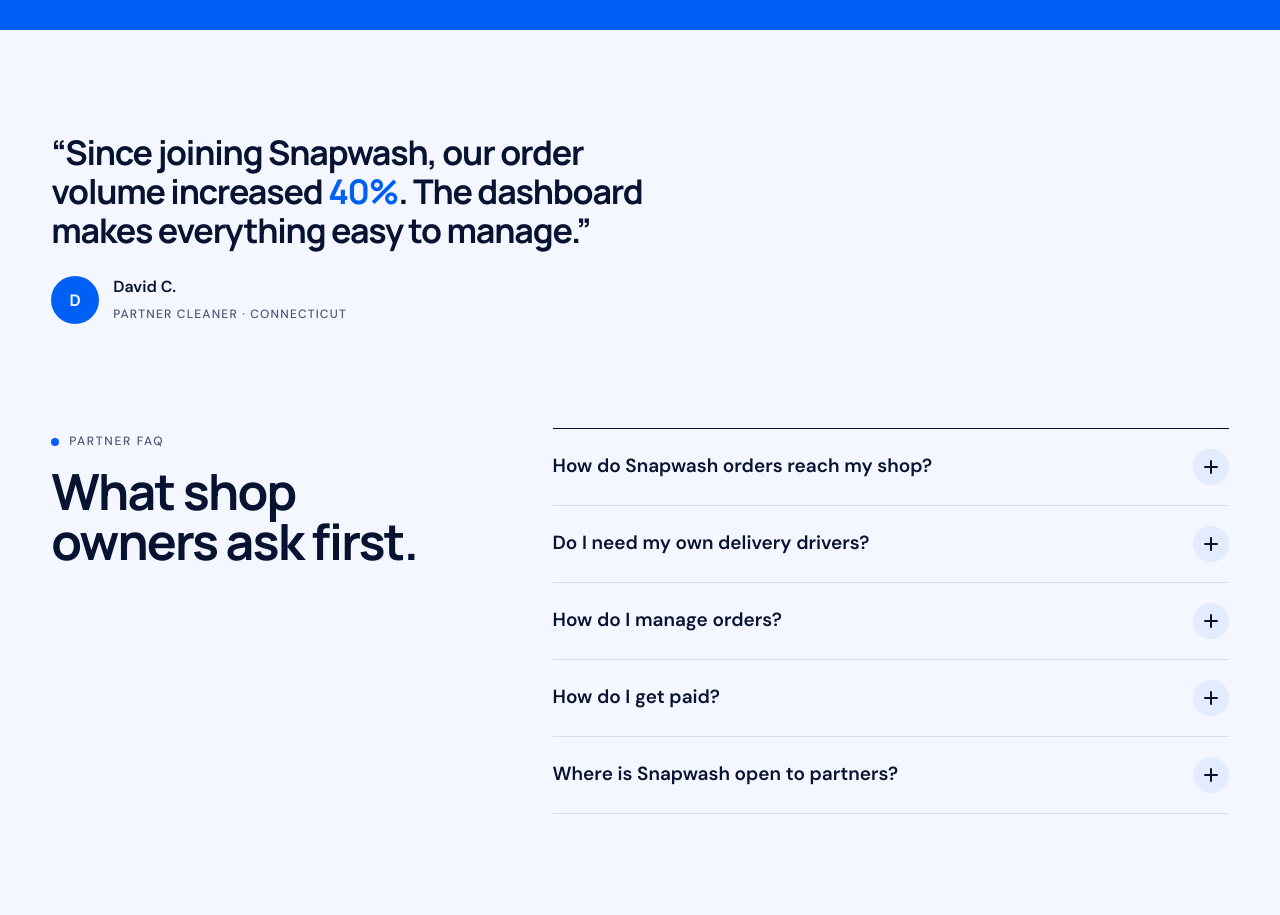
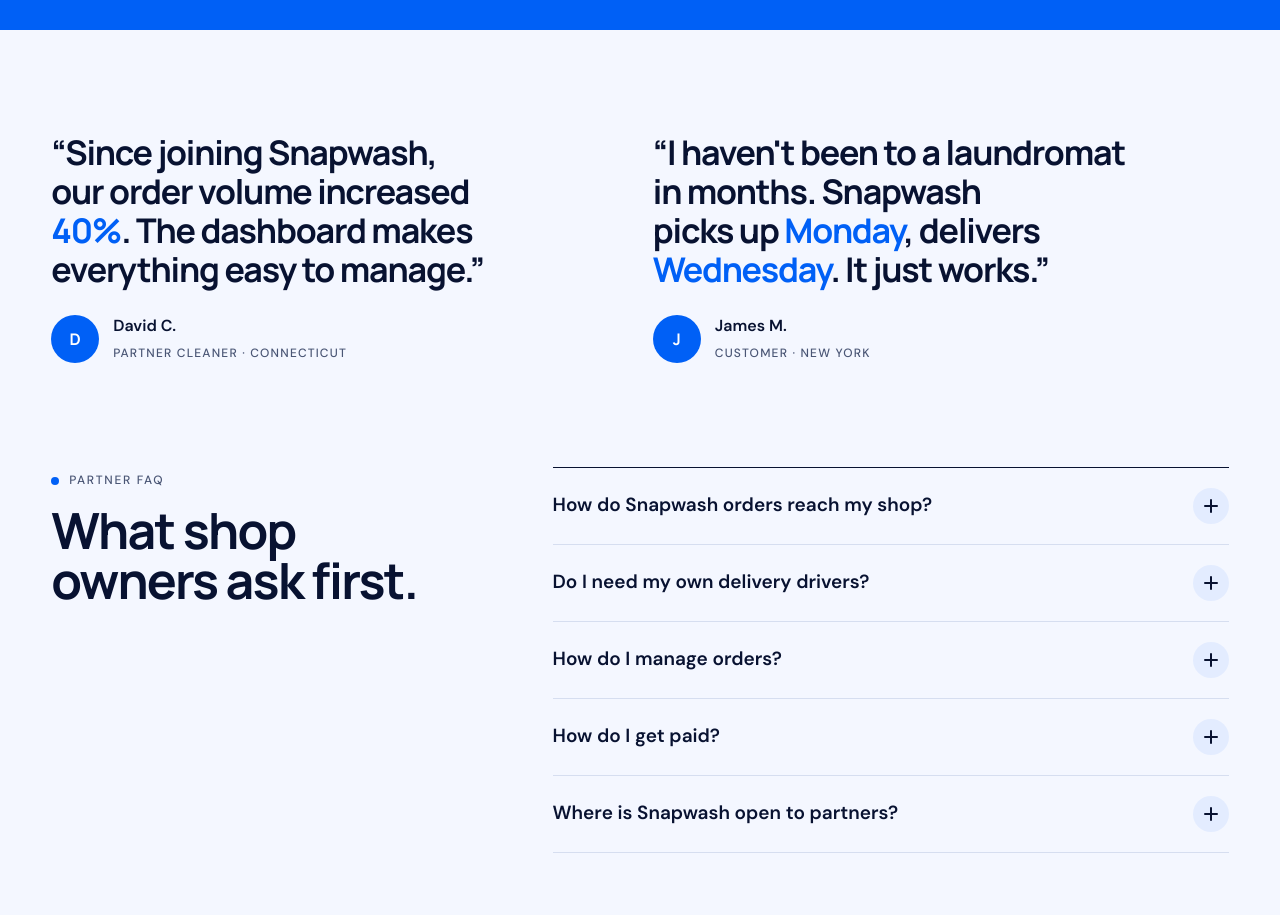
Before and after one commit to getontv989-code/snapwash-web, a Next.js app: page /cleaners in a window 1280 px wide. Shown: the part 2260-3175 px from the top of the page. Built offline with nearby package versions, Linux system fonts and the light colour scheme.

Commit message:
Add a second desktop testimonial on Drive and Cleaners
Co-Authored-By: Claude Opus 5.5 (1M context) <noreply@anthropic.com>
Claude-Session: https://claude.ai/code/session_011FrHPCYvbpM8mhGeQsoQWK

```diff
--- a/app/cleaners/page.tsx
+++ b/app/cleaners/page.tsx
@@ -118,6 +118,10 @@ export default function CleanersPage() {
               <blockquote><p>“Since joining Snapwash, our order volume increased <mark>40%</mark>. The dashboard makes everything easy to manage.”</p></blockquote>
               <figcaption className="who"><span className="avatar" aria-hidden="true">D</span><div><b>David C.</b><span>Partner cleaner · Connecticut</span></div></figcaption>
             </figure>
+            <figure className="quote quote--2">
+              <blockquote><p>“I haven't been to a laundromat in months. Snapwash picks up <mark>Monday</mark>, delivers <mark>Wednesday</mark>. It just works.”</p></blockquote>
+              <figcaption className="who"><span className="avatar" aria-hidden="true">J</span><div><b>James M.</b><span>Customer · New York</span></div></figcaption>
+            </figure>
           </div>
         </section>
 
--- a/app/drive/page.tsx
+++ b/app/drive/page.tsx
@@ -101,6 +101,10 @@ export default function DrivePage() {
               <blockquote><p>“Driving for Snapwash is the most <mark>flexible gig</mark> I've had. The app is smooth and payouts are always on time.”</p></blockquote>
               <figcaption className="who"><span className="avatar" aria-hidden="true">S</span><div><b>Sarah R.</b><span>Driver · New Jersey</span></div></figcaption>
             </figure>
+            <figure className="quote quote--2">
+              <blockquote><p>“Since joining Snapwash, our order volume increased <mark>40%</mark>. The dashboard makes everything easy to manage.”</p></blockquote>
+              <figcaption className="who"><span className="avatar" aria-hidden="true">D</span><div><b>David C.</b><span>Partner cleaner · Connecticut</span></div></figcaption>
+            </figure>
           </div>
         </section>
 
--- a/app/globals.css
+++ b/app/globals.css
@@ -408,8 +408,6 @@ html { scroll-padding-top: calc(env(safe-area-inset-top, 0px) + 84px); }
 .quote-block .grid { row-gap: 24px; align-items: stretch; }
 .quote-block .quote { margin: 0; display: grid; grid-template-rows: 1fr auto; gap: 24px; grid-column: 1 / span 6; }
 .quote-block .quote--2 { grid-column: 7 / -1; }
-.quote-block .quote--solo { grid-column: 1 / span 10; }
-.quote-block .quote--solo blockquote p { max-width: 30ch; }
 .quote-block blockquote { margin: 0; }
 .quote-block blockquote p { font: 700 var(--t-xl)/1.15 var(--display); max-width: 22ch; letter-spacing: -.035em; text-wrap: balance; }
 .quote-block blockquote p mark { background: none; color: var(--blue); }
@@ -418,7 +416,7 @@ html { scroll-padding-top: calc(env(safe-area-inset-top, 0px) + 84px); }
 .who b { display: block; font-weight: 600; }
 .who div span { font: 500 var(--t-xs)/1.3 var(--mono); letter-spacing: .1em; text-transform: uppercase; color: var(--muted); }
 .night .who div span { color: var(--night-muted); }
-@media (max-width: 900px) { .quote-block .quote { grid-column: 1 / -1; } .quote-block .quote--2 { display: none; } }
+@media (max-width: 900px) { .quote-block .quote { grid-column: 1 / -1; } .quote-block .quote--2 { display: none; } .quote-block .quote--solo blockquote p { max-width: 30ch; } }
 
 /* ---------- FAQ ---------- */
 .faq .grid { row-gap: 32px; }
```
